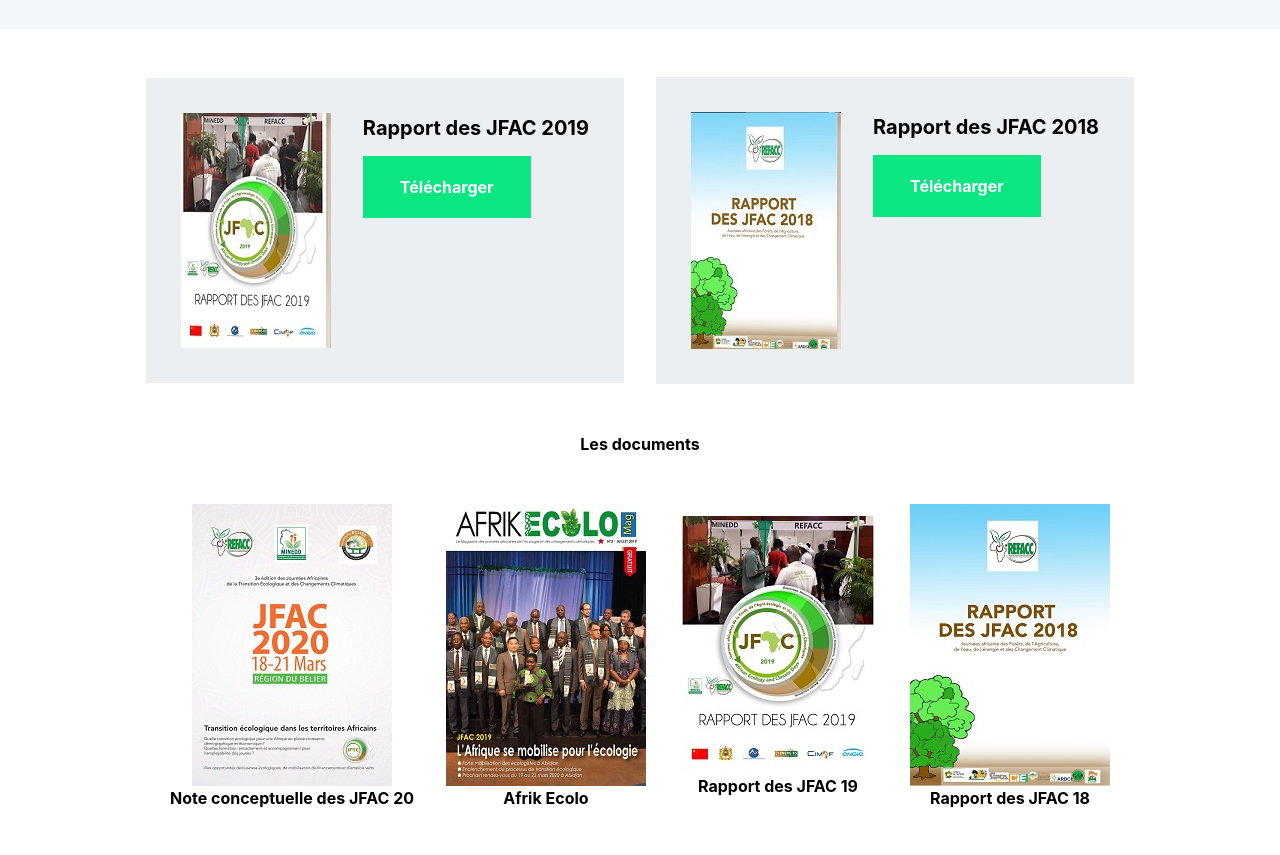
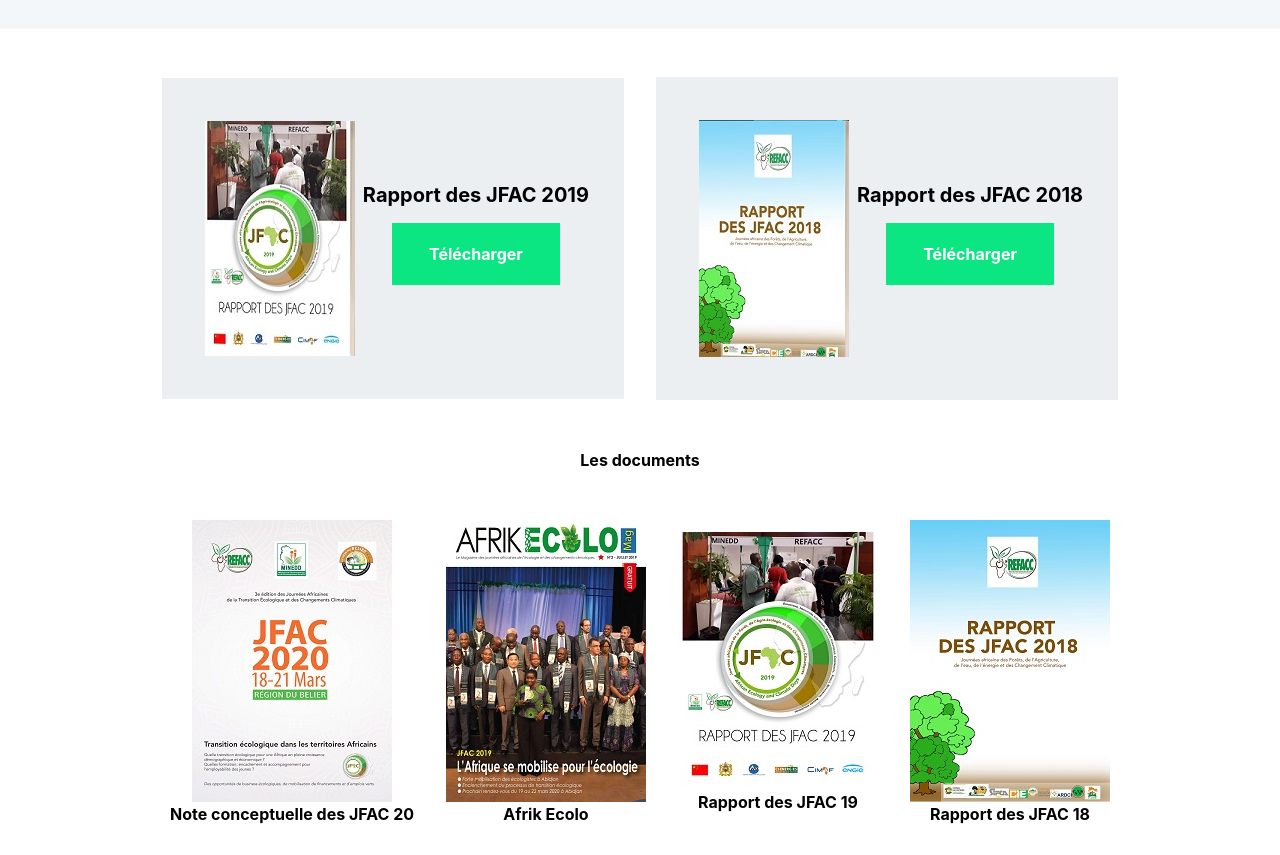
Before and after one commit to messan1/Refacc, a Gatsby site: page /telechargements in a window 1280 px wide. Shown: the part 857-1712 px from the top of the page. Built offline with nearby package versions, Linux system fonts and the light colour scheme; Gatsby itself is replaced by a stand-in of ours.

Commit message:
Align bookimages

```diff
--- a/src/components/downloadscomps/Card.js
+++ b/src/components/downloadscomps/Card.js
@@ -4,13 +4,13 @@
 const Card = ({img,title,text}) => {
   return (
     <div className="inf_card_bg m-4  p-4 mt-12 pl-8">
-      <div className="flex inf_card justify-between relative">
+      <div className="flex inf_card justify-center items-center  relative">
         <img
           src={img}
           alt=""
-          className="mr-8"
+          className="m-2"
         />
-        <div className="">
+        <div className="w-full flex justify-center items-center flex-col m-auto">
           <p className="font-bold text-xl">{title}</p>
           <p>{text}</p>
           <Btn text="Télécharger" />
```
